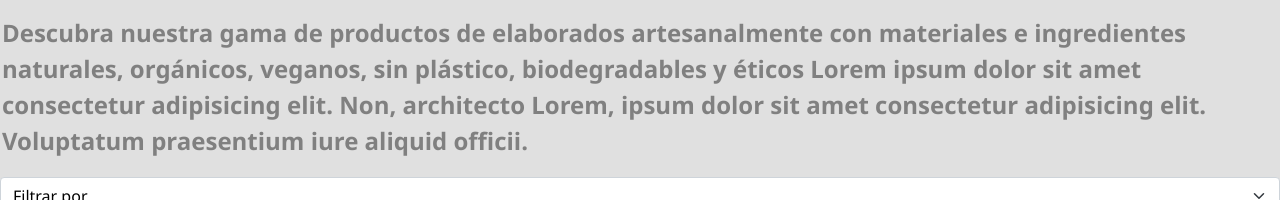
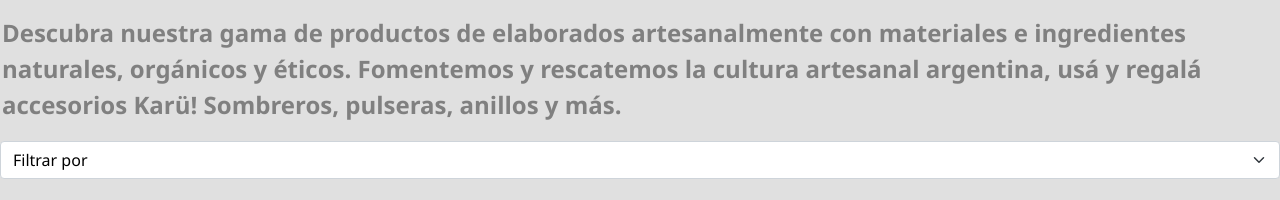
Before and after one commit to MicaelaPeccia/Peccia-Proyecto-Final-Desarrollo-Web, a website: page Accesorios.html in a window 1280 px wide. Shown: the part 567-767 px from the top of the page. Drawn offline with nearby package versions, Linux system fonts and the light colour scheme.

Commit message:
updetee texto

```diff
--- a/Accesorios.html
+++ b/Accesorios.html
@@ -103,7 +103,7 @@
     <img src="Img/BannerAccesorios.jpg" width="1503px" height="300px" alt="Nuevo Producto1">
         <p class="tituloCocina">Accesorios Artesanales cancheros</p>
     </Section>
-        <p class="descripcionCocina"> Descubra nuestra gama de productos de elaborados artesanalmente con materiales e ingredientes naturales, orgánicos, veganos, sin plástico, biodegradables y éticos Lorem ipsum dolor sit amet consectetur adipisicing elit. Non, architecto Lorem, ipsum dolor sit amet consectetur adipisicing elit. Voluptatum praesentium iure aliquid officii. </p>
+        <p class="descripcionCocina"> Descubra nuestra gama de productos de elaborados artesanalmente con materiales e ingredientes naturales, orgánicos y éticos. Fomentemos y rescatemos la cultura artesanal argentina, usá y regalá accesorios Karü! Sombreros, pulseras, anillos y más. </p>
 
         </section>
 
```
